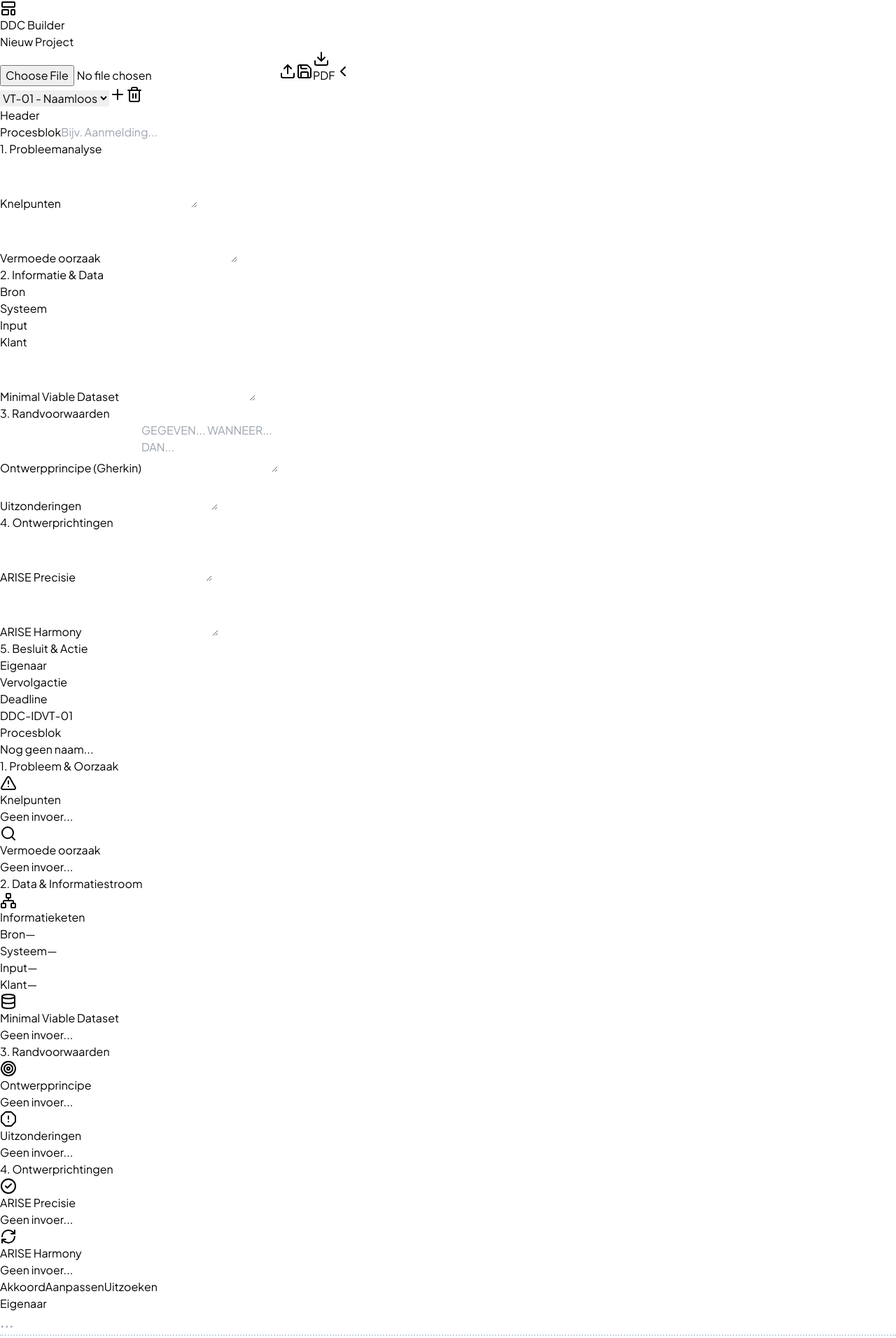
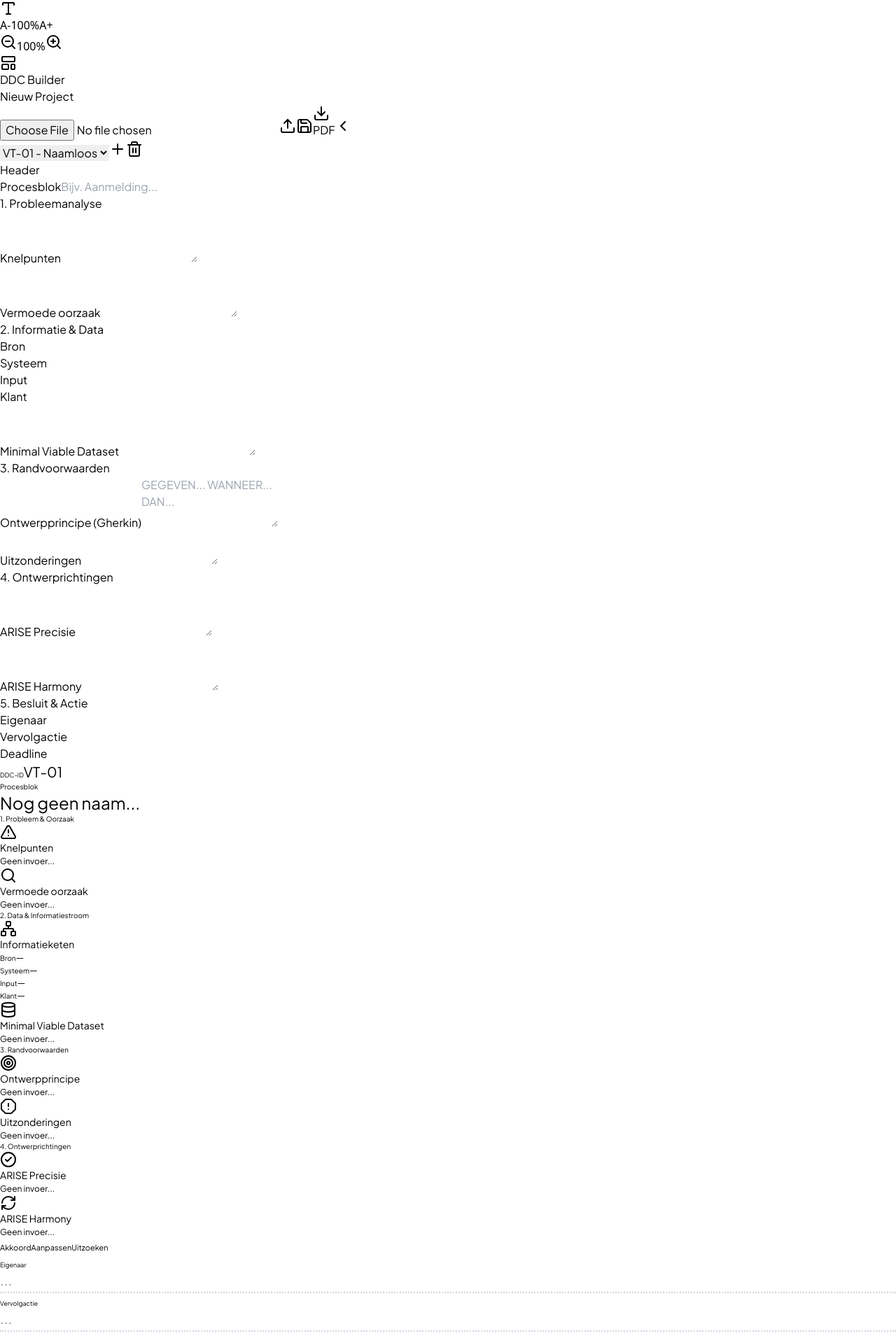
Before and after one commit to ikhaqani/AriseDecision, a React (Vite) app: page / in a window 1280 px wide. Shown: the top 1912 px of the page at 70% size. Built offline with nearby package versions, Linux system fonts and the light colour scheme.

Commit message:
voeg toe zoom-in en lettergrootte veranderen

```diff
--- a/src/App.jsx
+++ b/src/App.jsx
@@ -3,10 +3,10 @@ import {
   Plus, Printer, Trash2, AlertTriangle,
   CheckCircle2, RefreshCw, Database, Settings2,
   AlertOctagon, CalendarDays, Menu,
-  ChevronLeft, Check, Network, Search, Target, LayoutTemplate, Download, Upload, Save
+  ChevronLeft, Check, Network, Search, Target, LayoutTemplate, Download, Upload, Save,
+  ZoomIn, ZoomOut, Type
 } from 'lucide-react';
 
-// Blanco start-sjabloon
 const initialCard = {
   id: "VT-01",
   procesblok: "",
@@ -27,7 +27,6 @@ const initialCard = {
   deadline: ""
 };
 
-// Geoptimaliseerde sectie component
 const Section = ({ icon: Icon, title, children, accentClass = "text-slate-600", iconBg = "bg-white border-slate-200" }) => (
   <div className="flex flex-col bg-white/60 p-5 rounded-xl border border-white/40 shadow-sm h-full">
     <div className="flex items-center gap-3 mb-3">
@@ -50,9 +49,10 @@ export default function App() {
   const [activeCardId, setActiveCardId] = useState(cards[0]?.id || initialCard.id);
   const [isSidebarOpen, setIsSidebarOpen] = useState(true);
   const [isPrintingAll, setIsPrintingAll] = useState(false);
+  const [zoomLevel, setZoomLevel] = useState(1);
+  const [fontScale, setFontScale] = useState(1); // State voor de lettergrootte
   const fileInputRef = useRef(null);
 
-  // Stille auto-save op de achtergrond
   useEffect(() => {
     localStorage.setItem('ddc_cards', JSON.stringify(cards));
   }, [cards]);
@@ -80,7 +80,6 @@ export default function App() {
   };
 
   const handleChange = (id, field, value) => {
-    // We laten 'id' hier staan voor de interne logica, maar de input is verwijderd uit de UI
     setCards(prevCards => prevCards.map(c => c.id === id ? { ...c, [field]: value } : c));
   };
 
@@ -114,6 +113,16 @@ export default function App() {
     e.target.value = null;
   };
 
+  // Zoom handlers (Beïnvloedt PDF/Print NIET)
+  const handleZoomIn = () => setZoomLevel(prev => Math.min(prev + 0.1, 1.5));
+  const handleZoomOut = () => setZoomLevel(prev => Math.max(prev - 0.1, 0.5));
+  const handleZoomReset = () => setZoomLevel(1);
+
+  // Font handlers (Beïnvloedt PDF/Print WEL - handig om meer tekst te laten passen)
+  const handleFontIncrease = () => setFontScale(prev => Math.min(prev + 0.05, 1.4));
+  const handleFontDecrease = () => setFontScale(prev => Math.max(prev - 0.05, 0.7));
+  const handleFontReset = () => setFontScale(1);
+
   const renderList = (text) => {
     if (!text) return <span className="text-slate-300 italic font-normal text-xs uppercase tracking-tight">Geen invoer...</span>;
     return text.split('\n').filter(line => line.trim() !== '').map((item, i) => (
@@ -141,11 +150,6 @@ export default function App() {
     });
   };
 
-  const handlePrintSingle = () => {
-    setIsPrintingAll(false);
-    setTimeout(() => window.print(), 100);
-  };
-
   const handlePrintAll = () => {
     setIsPrintingAll(true);
     setTimeout(() => window.print(), 100);
@@ -163,6 +167,19 @@ export default function App() {
             outline: none; transition: border-color 0.2s;
         }
         .minimal-input:focus { border-bottom-style: solid; border-bottom-color: #0ea5e9; }
+
+        /* Dynamische Lettergrootte overrides via CSS variabelen */
+        .print-area .text-sm { font-size: calc(0.875rem * var(--font-scale)) !important; line-height: calc(1.25rem * var(--font-scale)) !important; }
+        .print-area .text-xs { font-size: calc(0.75rem * var(--font-scale)) !important; line-height: calc(1rem * var(--font-scale)) !important; }
+        .print-area .text-\\[13px\\] { font-size: calc(13px * var(--font-scale)) !important; line-height: calc(18px * var(--font-scale)) !important; }
+        .print-area .text-\\[11px\\] { font-size: calc(11px * var(--font-scale)) !important; line-height: calc(16px * var(--font-scale)) !important; }
+        .print-area .text-\\[10px\\] { font-size: calc(10px * var(--font-scale)) !important; line-height: calc(14px * var(--font-scale)) !important; }
+        .print-area .text-\\[9px\\] { font-size: calc(9px * var(--font-scale)) !important; line-height: calc(12px * var(--font-scale)) !important; }
+        .print-area .text-lg { font-size: calc(1.125rem * var(--font-scale)) !important; line-height: calc(1.75rem * var(--font-scale)) !important; }
+        .print-area .text-xl { font-size: calc(1.25rem * var(--font-scale)) !important; line-height: calc(1.75rem * var(--font-scale)) !important; }
+        .print-area .text-2xl { font-size: calc(1.5rem * var(--font-scale)) !important; line-height: calc(2rem * var(--font-scale)) !important; }
+        .print-area textarea, .print-area input { font-size: calc(0.875rem * var(--font-scale)) !important; }
+
         @media print {
             body * { visibility: hidden; }
             .print-area, .print-area * {
@@ -173,6 +190,8 @@ export default function App() {
             .print-area {
                 position: absolute; left: 0; top: 0;
                 width: 100%; margin: 0; padding: 0; background: white !important;
+                transform: none !important; /* Forceer altijd 100% visuele zoom bij printen... */
+                /* ...maar behoud wel de var(--font-scale) voor de tekst! */
             }
             .print-page { page-break-after: always; break-after: page; }
             .print-page:last-child { page-break-after: auto; break-after: auto; }
@@ -186,6 +205,37 @@ export default function App() {
           <Menu className="w-5 h-5" />
         </button>
       )}
+
+      {/* ZWEVEND CONTROLE PANEEL (Zoom & Lettergrootte) */}
+      <div className="fixed bottom-6 right-8 z-30 flex items-center bg-white border border-slate-200 shadow-xl rounded-full px-2 py-1.5 no-print divide-x divide-slate-100">
+
+        {/* Lettergrootte bediening */}
+        <div className="flex items-center gap-1 pr-2">
+            <div className="pl-2 pr-1 text-slate-400"><Type className="w-4 h-4" /></div>
+            <button onClick={handleFontDecrease} className="w-8 h-8 flex items-center justify-center text-slate-500 hover:text-slate-900 hover:bg-slate-100 rounded-full transition-colors font-bold" title="Lettertype verkleinen">
+              <span className="text-[10px] leading-none">A-</span>
+            </button>
+            <button onClick={handleFontReset} className="px-1 py-1 text-[11px] font-black tracking-widest text-slate-700 hover:text-sky-600 transition-colors text-center min-w-[3rem]" title="Reset Lettertype">
+              {Math.round(fontScale * 100)}%
+            </button>
+            <button onClick={handleFontIncrease} className="w-8 h-8 flex items-center justify-center text-slate-500 hover:text-slate-900 hover:bg-slate-100 rounded-full transition-colors font-bold" title="Lettertype vergroten">
+              <span className="text-sm leading-none">A+</span>
+            </button>
+        </div>
+
+        {/* Visuele Zoom bediening */}
+        <div className="flex items-center gap-1 pl-2">
+            <button onClick={handleZoomOut} className="p-2 text-slate-500 hover:text-slate-900 hover:bg-slate-100 rounded-full transition-colors" title="Uitzoomen (Scherm)">
+              <ZoomOut className="w-4 h-4" />
+            </button>
+            <button onClick={handleZoomReset} className="px-1 py-1 text-[11px] font-black tracking-widest text-slate-700 hover:text-sky-600 transition-colors text-center min-w-[3rem]" title="Reset Zoom">
+              {Math.round(zoomLevel * 100)}%
+            </button>
+            <button onClick={handleZoomIn} className="p-2 text-slate-500 hover:text-slate-900 hover:bg-slate-100 rounded-full transition-colors" title="Inzoomen (Scherm)">
+              <ZoomIn className="w-4 h-4" />
+            </button>
+        </div>
+      </div>
 
       {isSidebarOpen && (
         <div className="w-[420px] shrink-0 bg-white border-r border-slate-200 shadow-2xl flex flex-col z-20 no-print h-full font-jakarta">
@@ -318,14 +368,18 @@ export default function App() {
         </div>
       )}
 
-      <div className="flex-1 overflow-y-auto p-4 sm:p-10 flex justify-center items-start print:p-0 print:bg-white">
-        <div className="print-area w-full max-w-[1100px] font-jakarta flex flex-col items-center">
+      {/* Hier wordt de visuele zoom én de CSS lettergrootte-variabele toegepast! */}
+      <div className="flex-1 overflow-y-auto p-4 sm:p-10 flex justify-center items-start print:p-0 print:bg-white" >
+        <div
+          className="print-area w-full font-jakarta flex flex-col items-center origin-top transition-transform duration-200 ease-in-out"
+          style={{ transform: `scale(${zoomLevel})`, marginBottom: `${(zoomLevel - 1) * 100}px`, '--font-scale': fontScale }}
+        >
             {cards.map((card) => {
                 const isActive = card.id === activeCardId;
                 const visibilityClass = isActive ? "block print:block" : (isPrintingAll ? "hidden print:block" : "hidden print:hidden");
 
                 return (
-                <div key={card.id} className={`print-page w-full ${visibilityClass} mb-8 print:mb-0`}>
+                <div key={card.id} className={`print-page w-full max-w-[1100px] ${visibilityClass} mb-8 print:mb-0`}>
                     <div className="bg-white rounded-2xl flex flex-col relative shadow-[0_15px_40px_-15px_rgba(0,0,0,0.1)] border border-slate-200 print:border-2 print:border-slate-800 print:shadow-none print:h-[96vh] print:rounded-2xl print:overflow-hidden">
 
                         <div className="flex justify-between items-center p-6 lg:px-10 bg-slate-900 text-white rounded-t-2xl print:rounded-t-[14px]">
```
